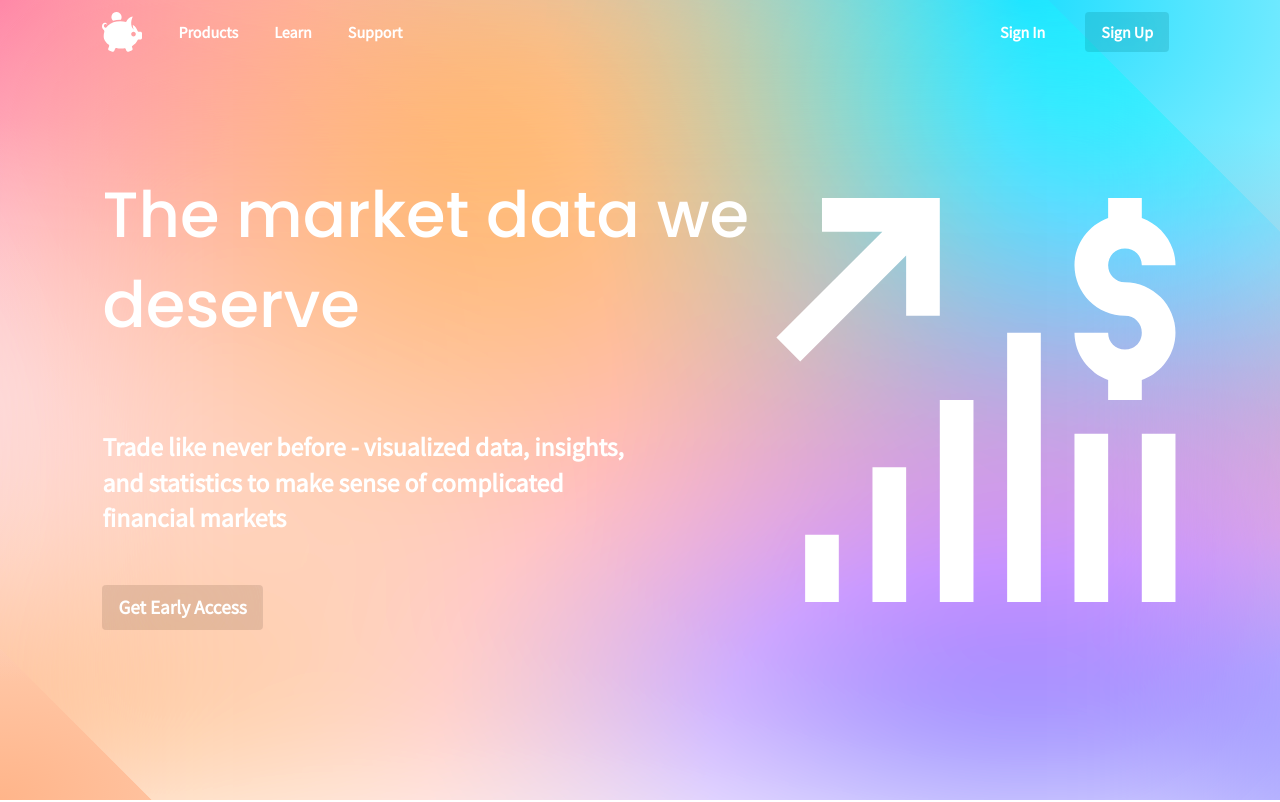
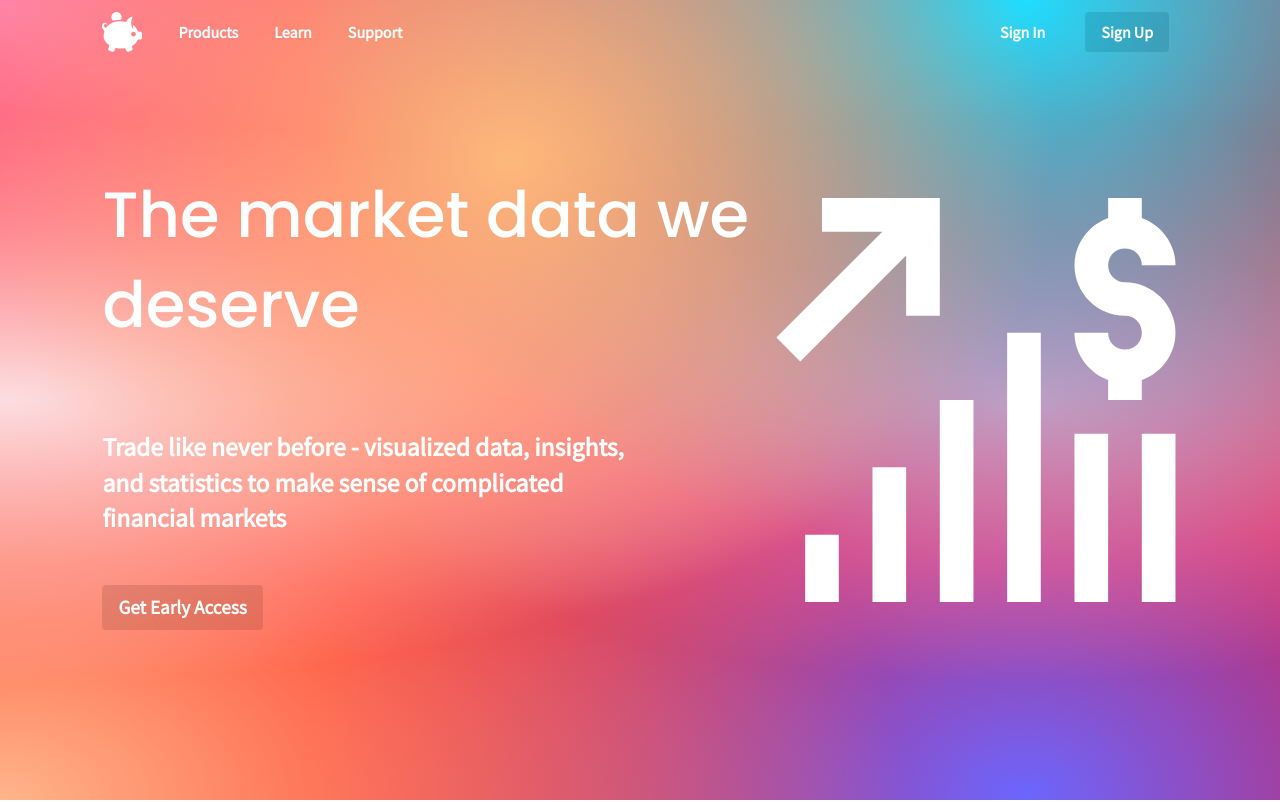
Before and after one commit to jonkarrer/market_maker, a Next.js app: page / in a window 1280 px wide. Shown: the top 802 px of the page. Built offline with nearby package versions, Linux system fonts and the light colour scheme.

Commit message:
changed the gradient

```diff
--- a/pages/index.tsx
+++ b/pages/index.tsx
@@ -1,6 +1,5 @@
 import Head from "next/head";
 import MobileHeader from "../components/MobileHeader";
-
 export default function Home() {
   return (
     <div>
@@ -48,10 +47,6 @@ export default function Home() {
             </a>
           </nav>
         </header>
-        <div
-          id="gradient-background"
-          className="h-screen w-screen absolute scale-150 rotate-45 translate-y-10 backdrop-filter backdrop-blur-3xl backdrop-saturate-150"
-        ></div>
         <div
           id="home-image"
           className="mx-std flex items-center justify-center sm:mx-0 sm:mr-std sm:w-2/5 sm:order-2 z-10"
--- a/styles/globals.css
+++ b/styles/globals.css
@@ -1,5 +1,5 @@
 #page-one {
-  background-image: #ff0000;
+  background: #ff0000;
   background-image: radial-gradient(
       at 40% 20%,
       hsla(28, 100%, 74%, 1) 0,
@@ -12,6 +12,7 @@
     radial-gradient(at 80% 100%, hsla(242, 100%, 70%, 1) 0, transparent 50%),
     radial-gradient(at 0% 0%, hsla(343, 100%, 76%, 1) 0, transparent 50%);
 }
+
 #bottom-banner h1 {
   text-align: center;
   font-size: clamp(2em, 4vw, 11em);
```
